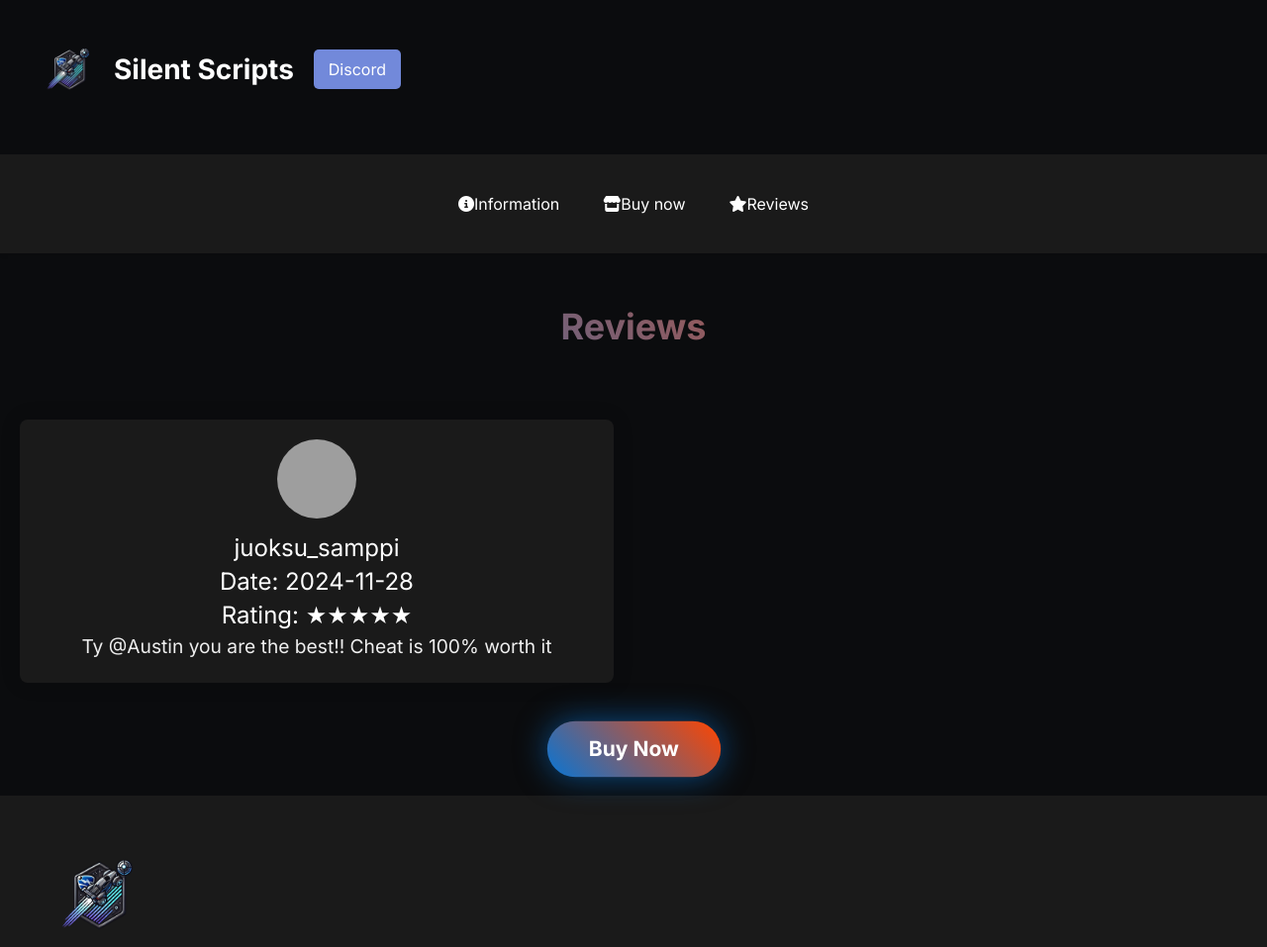
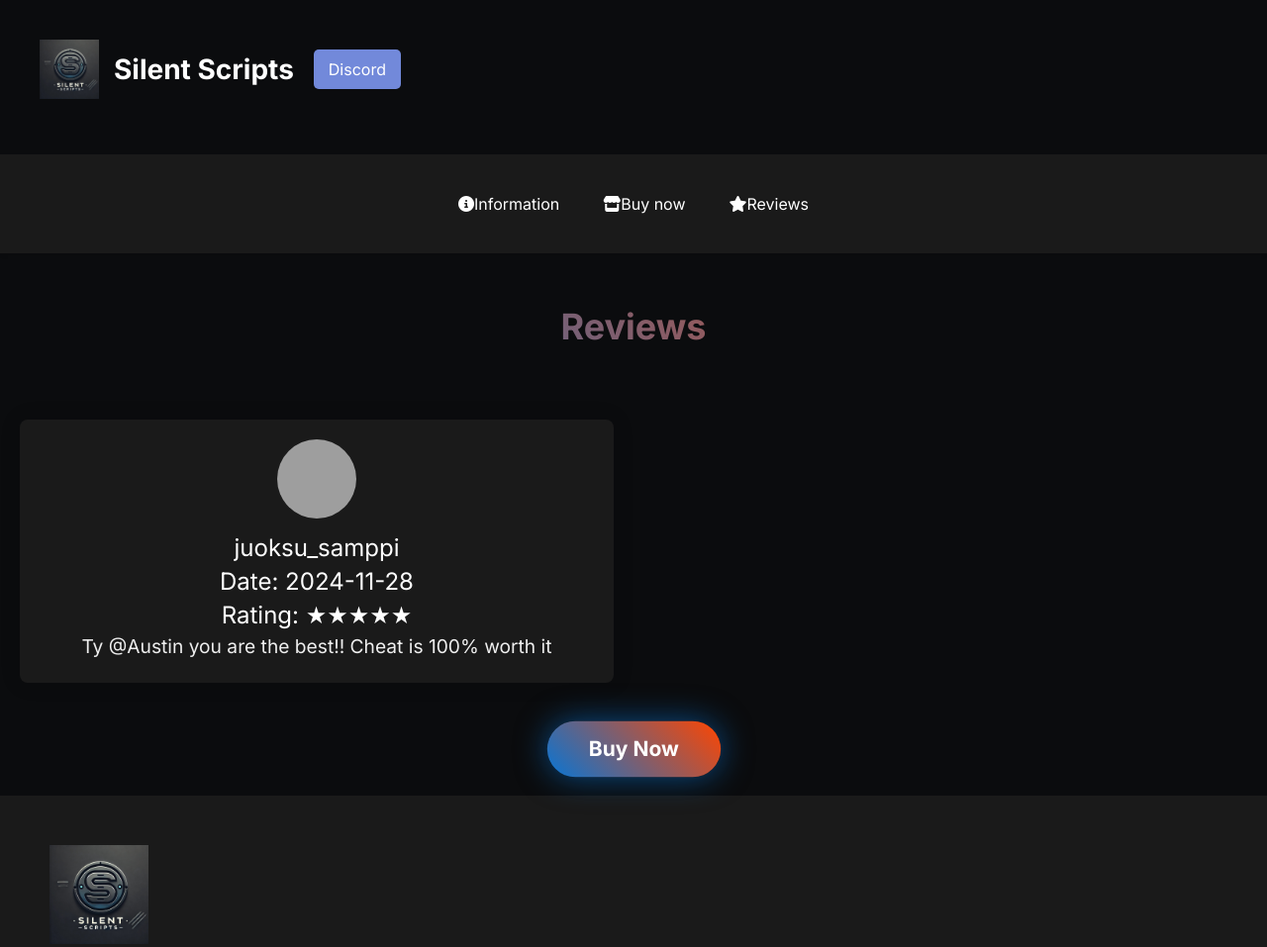
Before and after one commit to Tekaisa/Emery, a website: page Frontend/reviews.html in a window 1280 px wide. Shown: the top 957 px of the page at 99% size. Drawn offline with Linux system fonts and the light colour scheme; grey boxes are pictures that could not be loaded.

Commit message:
Fix logo

```diff
--- a/Frontend/reviews.html
+++ b/Frontend/reviews.html
@@ -18,7 +18,7 @@
             <div class="upper-nav">
                 <div class="left">
                     <a href="index.html" class="logo">
-                        <img src="Emerylogo.png" alt="Logo"> Silent Scripts
+                        <img src="SilentScriptslogo.png" alt="Logo"> Silent Scripts
                     </a>
                     <a href="https://discord.gg/kFMXqRGFtM" class="discord-button">Discord</a>
                 </div>
@@ -79,7 +79,7 @@
         <div class="theme-footer__main">
             <div class="cFooterMain_wrapper">
                 <div class="cFooterLinks_column">
-                    <img src="Emerylogo.png" alt="Logo" class="footer-logo">
+                    <img src="SilentScriptslogo.png" alt="Logo" class="footer-logo">
                     <p class="cFooterLinks_desc">Silent Scripts, the most advanced Rocket League cheat on the market...</p>
                     <ul class="cFooter_social">
                         <li><a href="https://www.instagram.com/emerycheats/" title="Instagram"><i class="fa-brands fa-instagram"></i></a></li>
```
Also changed, not shown: Frontend/cheats-info.html (+1 -1 lines), Frontend/contact-us.html (+1 -1 lines), Frontend/store.html (+2 -2 lines).
